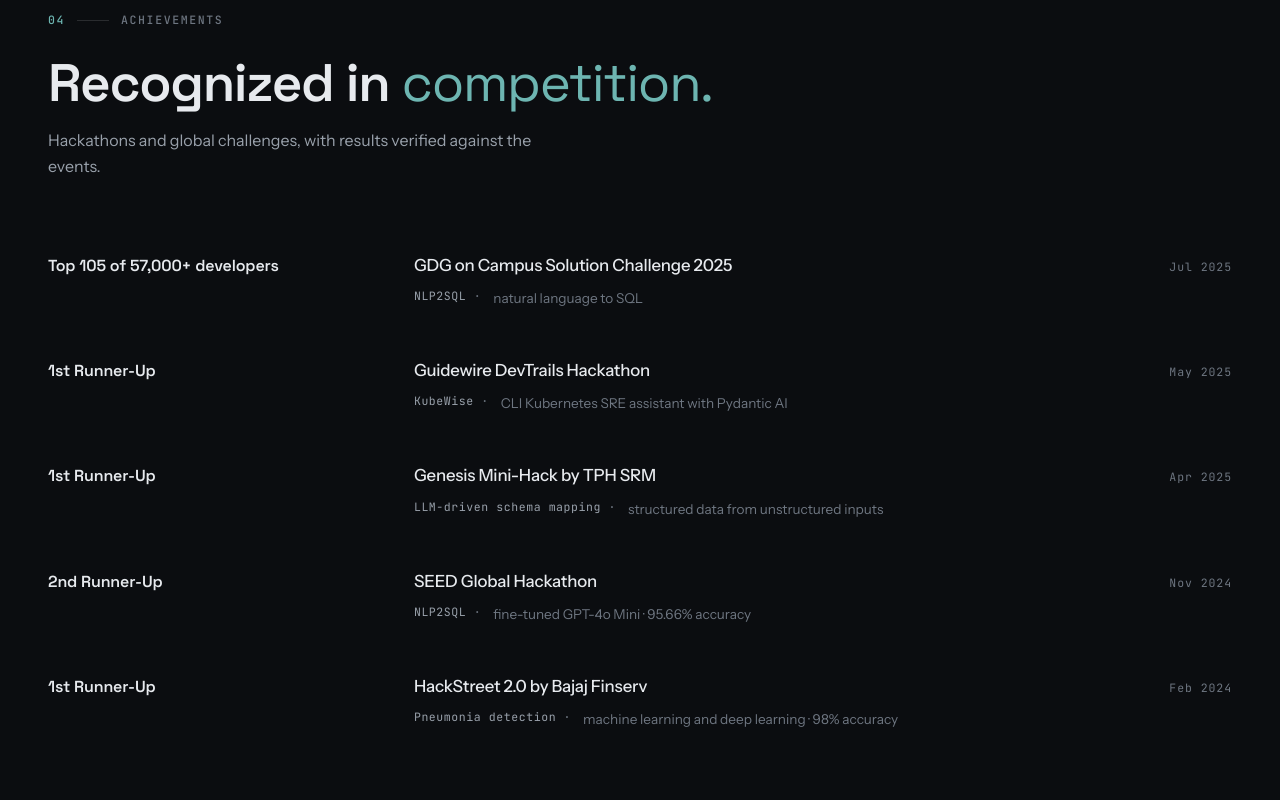
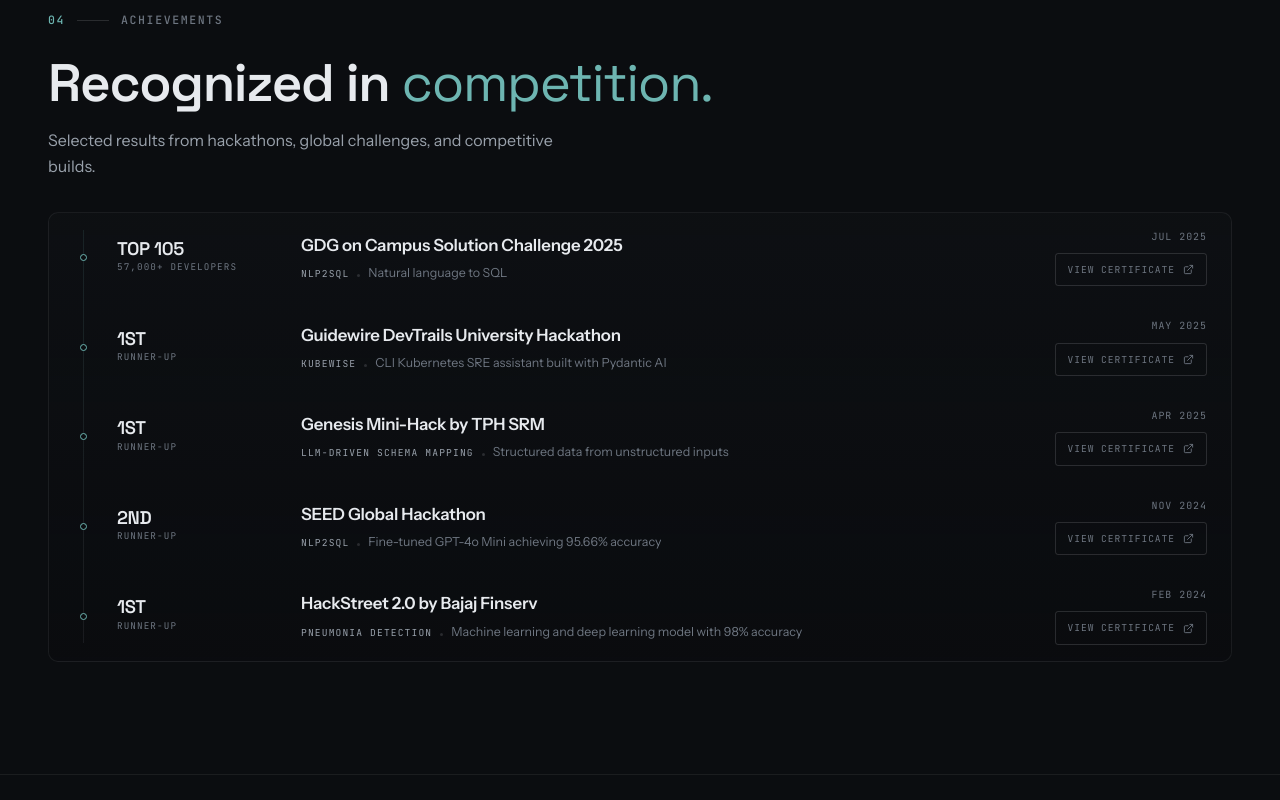
Before and after one commit to RaoVrn/Portfolio, a React (Vite) app: page / in a window 1280 px wide. Shown: the part 4280-5080 px from the top of the page. Built offline with nearby package versions, Linux system fonts and the light colour scheme; no server answers.

Commit message:
feat: enhance achievements section with improved styling and certificate links

```diff
--- a/src/components/Achievements.module.css
+++ b/src/components/Achievements.module.css
@@ -4,82 +4,216 @@
   border-top: 1px solid var(--line);
 }
 
+/* ----- Unified achievement record container ----- */
+
 .list {
-  margin-top: var(--space-8);
-  display: flex;
-  flex-direction: column;
+  position: relative;
+  margin-top: var(--space-6);
+  border: 1px solid var(--line);
+  border-radius: var(--radius-card);
+  background: linear-gradient(180deg, rgba(16, 19, 23, 0.45), rgba(8, 9, 12, 0.25));
+  overflow: hidden;
 }
 
-.row {
-  display: grid;
-  grid-template-columns: minmax(10rem, 0.6fr) minmax(0, 1.3fr) auto;
-  align-items: baseline;
-  gap: var(--space-6);
-  padding-block: var(--space-5);
-  transition: opacity var(--dur-base) var(--ease-out);
+/* Timeline rail inside the container, centered in the track column */
+.list::before {
+  content: "";
+  position: absolute;
+  left: calc(var(--space-5) + 0.625rem);
+  top: 1.1rem;
+  bottom: 1.1rem;
+  width: 1px;
+  background: linear-gradient(to bottom, var(--accent-dim), var(--line));
 }
 
-.row + .row {
+/* ----- Row ----- */
+
+.row {
+  position: relative;
+  display: grid;
+  grid-template-columns: 1.25rem minmax(110px, 160px) minmax(0, 1fr) auto;
+  gap: var(--space-5);
+  align-items: center;
+  padding: var(--space-4) var(--space-5);
   border-top: 1px solid var(--line);
+  transition: background var(--dur-base) var(--ease-out);
+}
+
+.row:first-child {
+  border-top: none;
 }
 
 .row:hover {
-  opacity: 0.85;
+  background: rgba(231, 234, 238, 0.03);
 }
 
+.node {
+  width: 7px;
+  height: 7px;
+  justify-self: center;
+  border-radius: 50%;
+  border: 1px solid var(--accent);
+  background: var(--bg);
+  transition: background var(--dur-fast) var(--ease-out), box-shadow var(--dur-fast) var(--ease-out);
+}
+
+.row:hover .node {
+  background: var(--accent);
+  box-shadow: 0 0 0 3px var(--accent-dim);
+}
+
+/* ----- Achievement marker ----- */
+
 .rank {
+  display: flex;
+  flex-direction: column;
+  gap: 2px;
+}
+
+.rankMain {
   font-family: var(--font-display);
-  font-size: 1rem;
+  font-size: 1.15rem;
+  font-weight: 600;
+  letter-spacing: -0.02em;
+  line-height: 1;
+  color: var(--text-1);
+  transition: color var(--dur-fast) var(--ease-out);
+}
+
+.row:hover .rankMain {
+  color: var(--accent-strong);
+}
+
+.rankSub {
+  font-family: var(--font-mono);
+  font-size: 0.58rem;
+  letter-spacing: 0.12em;
+  text-transform: uppercase;
+  color: var(--text-3);
+}
+
+/* ----- Event details ----- */
+
+.event {
+  font-size: 1.05rem;
   font-weight: 600;
   letter-spacing: -0.01em;
   color: var(--text-1);
+  transition: color var(--dur-fast) var(--ease-out);
 }
 
-.event {
-  font-size: 1.05rem;
-  font-weight: 500;
-  letter-spacing: -0.01em;
-  color: var(--text-1);
+.row:hover .event {
+  color: var(--accent-strong);
 }
 
-.detail {
-  margin-top: var(--space-2);
+.meta {
+  margin-top: var(--space-1);
   display: flex;
-  flex-wrap: wrap;
-  gap: var(--space-2) var(--space-3);
-  font-size: 0.85rem;
-  color: var(--text-2);
+  align-items: baseline;
+  gap: var(--space-2);
+  min-width: 0;
 }
 
-.project {
+.category {
   font-family: var(--font-mono);
-  font-size: var(--text-mono);
-  letter-spacing: 0.05em;
+  font-size: 0.6rem;
+  letter-spacing: 0.12em;
+  text-transform: uppercase;
   color: var(--text-2);
+  white-space: nowrap;
 }
 
-.project::after {
-  content: " ·";
-  color: var(--text-3);
+.metaSep {
+  width: 3px;
+  height: 3px;
+  flex: none;
+  border-radius: 50%;
+  background: var(--line-strong);
 }
 
-.detailText {
+.desc {
+  font-size: 0.78rem;
   color: var(--text-3);
+  white-space: nowrap;
+  overflow: hidden;
+  text-overflow: ellipsis;
+}
+
+/* ----- Date + certificate control ----- */
+
+.right {
+  display: flex;
+  flex-direction: column;
+  align-items: flex-end;
+  gap: var(--space-2);
 }
 
 .date {
   font-family: var(--font-mono);
-  font-size: var(--text-mono);
-  letter-spacing: 0.08em;
+  font-size: 0.62rem;
+  letter-spacing: 0.1em;
+  text-transform: uppercase;
   color: var(--text-3);
   white-space: nowrap;
 }
 
+.cert {
+  display: inline-flex;
+  align-items: center;
+  gap: var(--space-2);
+  padding: var(--space-2) var(--space-3);
+  border: 1px solid var(--line-strong);
+  border-radius: var(--radius-sm);
+  font-family: var(--font-mono);
+  font-size: 0.6rem;
+  letter-spacing: 0.1em;
+  text-transform: uppercase;
+  color: var(--text-3);
+  background: transparent;
+  cursor: pointer;
+  transition: border-color var(--dur-fast) var(--ease-out), color var(--dur-fast) var(--ease-out), background var(--dur-fast) var(--ease-out);
+}
+
+.cert svg {
+  transition: transform var(--dur-fast) var(--ease-out);
+}
+
+.cert:hover {
+  border-color: var(--accent);
+  color: var(--text-1);
+  background: rgba(109, 181, 177, 0.06);
+}
+
+.cert:hover svg {
+  transform: translate(2px, -2px);
+}
+
 /* ----- Responsive ----- */
 
-@media (max-width: 720px) {
+@media (max-width: 900px) {
+  .row {
+    gap: var(--space-4);
+  }
+}
+
+@media (max-width: 760px) {
   .row {
     grid-template-columns: 1fr;
-    gap: var(--space-3);
+    gap: var(--space-2);
+    padding-left: var(--space-5);
+  }
+
+  .node {
+    position: absolute;
+    left: calc(var(--space-5) + 0.625rem - 3.5px);
+    top: 1.1rem;
+    justify-self: auto;
+  }
+
+  .right {
+    flex-direction: row;
+    align-items: center;
+    justify-content: space-between;
+    margin-top: var(--space-1);
   }
 }
--- a/src/components/Achievements.tsx
+++ b/src/components/Achievements.tsx
@@ -1,7 +1,20 @@
+import { ExternalLink } from "lucide-react";
 import { highlights } from "../data/highlights";
 import { Reveal } from "./Reveal";
 import { SectionHeading } from "./SectionHeading";
 import styles from "./Achievements.module.css";
+
+/** Split a ranking string into an uppercase achievement marker. */
+function splitRanking(ranking: string): { main: string; sub: string } {
+  const top = /^Top (\d+)\s+of\s+(.+)$/i.exec(ranking);
+  if (top) return { main: `TOP ${top[1]}`, sub: top[2].toUpperCase() };
+  const runner = /^(\d)(?:st|nd|rd|th)\s+Runner-?Up$/i.exec(ranking);
+  if (runner) {
+    const suffix = { "1": "ST", "2": "ND", "3": "RD" }[runner[1]] ?? "TH";
+    return { main: `${runner[1]}${suffix}`, sub: "RUNNER-UP" };
+  }
+  return { main: ranking.toUpperCase(), sub: "" };
+}
 
 export function Achievements() {
   return (
@@ -15,28 +28,50 @@
               Recognized in <em>competition.</em>
             </>
           }
-          support="Hackathons and global challenges, with results verified against the events."
+          support="Selected results from hackathons, global challenges, and competitive builds."
           headingId="achievements-heading"
         />
 
         <ol className={styles.list}>
-          {highlights.map((h, i) => (
-            <Reveal as="li" variant="rise" delay={i * 60} key={h.id}>
+          {highlights.map((h, i) => {
+            const { main, sub } = splitRanking(h.ranking);
+            return (
+              <Reveal as="li" variant="rise" delay={i * 50} key={h.id}>
                 <div className={styles.row}>
-                <p className={styles.rank}>{h.ranking}</p>
+                  <span className={styles.node} aria-hidden="true" />
+                  <div className={styles.rank}>
+                    <p className={styles.rankMain}>{main}</p>
+                    {sub && <p className={styles.rankSub}>{sub}</p>}
+                  </div>
                   <div className={styles.info}>
                     <h3 className={styles.event}>{h.event}</h3>
                     {(h.project || h.detail) && (
-                    <p className={styles.detail}>
-                      {h.project && <span className={styles.project}>{h.project}</span>}
-                      {h.detail && <span className={styles.detailText}>{h.detail}</span>}
+                      <p className={styles.meta}>
+                        {h.project && <span className={styles.category}>{h.project}</span>}
+                        {h.project && h.detail && <span className={styles.metaSep} aria-hidden="true" />}
+                        {h.detail && <span className={styles.desc}>{h.detail}</span>}
                       </p>
                     )}
                   </div>
+                  <div className={styles.right}>
                     <p className={styles.date}>{h.date}</p>
+                    {h.certificate && (
+                      <a
+                        href={h.certificate}
+                        target="_blank"
+                        rel="noopener noreferrer"
+                        className={styles.cert}
+                        aria-label={`View certificate for ${h.event}`}
+                      >
+                        View certificate
+                        <ExternalLink size={11} aria-hidden="true" />
+                      </a>
+                    )}
+                  </div>
                 </div>
               </Reveal>
-          ))}
+            );
+          })}
         </ol>
       </div>
     </section>
--- a/src/data/highlights.ts
+++ b/src/data/highlights.ts
@@ -1,5 +1,7 @@
 /* ============================================================
    Highlights — achievements and certifications. Factual only.
+   Certificates are public Google Drive links to the issued
+   credentials, attached to each achievement.
    ============================================================ */
 
 export interface Highlight {
@@ -9,8 +11,7 @@
   project?: string;
   detail?: string;
   date: string;
-  /** Slightly stronger visual treatment. */
-  featured?: boolean;
+  certificate?: string;
 }
 
 export const highlights: Highlight[] = [
@@ -19,41 +20,45 @@
     ranking: "Top 105 of 57,000+ developers",
     event: "GDG on Campus Solution Challenge 2025",
     project: "NLP2SQL",
-    detail: "natural language to SQL",
+    detail: "Natural language to SQL",
     date: "Jul 2025",
-    featured: true,
+    certificate: "https://drive.google.com/file/d/16OVuWBPRMQXxP6r_FA3uEUDEg61e0s-1/view",
   },
   {
     id: "devtrails",
     ranking: "1st Runner-Up",
-    event: "Guidewire DevTrails Hackathon",
+    event: "Guidewire DevTrails University Hackathon",
     project: "KubeWise",
-    detail: "CLI Kubernetes SRE assistant with Pydantic AI",
+    detail: "CLI Kubernetes SRE assistant built with Pydantic AI",
     date: "May 2025",
+    certificate: "https://drive.google.com/file/d/1oAgFCdugdAlgvjWKn6mk0DaOpT_ElFL_/view",
   },
   {
     id: "genesis",
     ranking: "1st Runner-Up",
     event: "Genesis Mini-Hack by TPH SRM",
     project: "LLM-driven schema mapping",
-    detail: "structured data from unstructured inputs",
+    detail: "Structured data from unstructured inputs",
     date: "Apr 2025",
+    certificate: "https://drive.google.com/file/d/1S4Q3yWtVw_xEil3bzP7gZxKB3maOF8Zm/view",
   },
   {
     id: "seed",
     ranking: "2nd Runner-Up",
     event: "SEED Global Hackathon",
     project: "NLP2SQL",
-    detail: "fine-tuned GPT-4o Mini · 95.66% accuracy",
+    detail: "Fine-tuned GPT-4o Mini achieving 95.66% accuracy",
     date: "Nov 2024",
+    certificate: "https://drive.google.com/file/d/1KYDAXZz_pfVbjh1RYehdvkGwmunkrr1Z/view",
   },
   {
     id: "hackstreet",
     ranking: "1st Runner-Up",
     event: "HackStreet 2.0 by Bajaj Finserv",
-    project: "Pneumonia detection",
-    detail: "machine learning and deep learning · 98% accuracy",
+    project: "Pneumonia Detection",
+    detail: "Machine learning and deep learning model with 98% accuracy",
     date: "Feb 2024",
+    certificate: "https://drive.google.com/file/d/1AyiCa9BoS9ZeHUZSXq4EnRoESMPvNIXj/view",
   },
 ];
 
```
Lines whose indentation alone changed are shown as unchanged.
